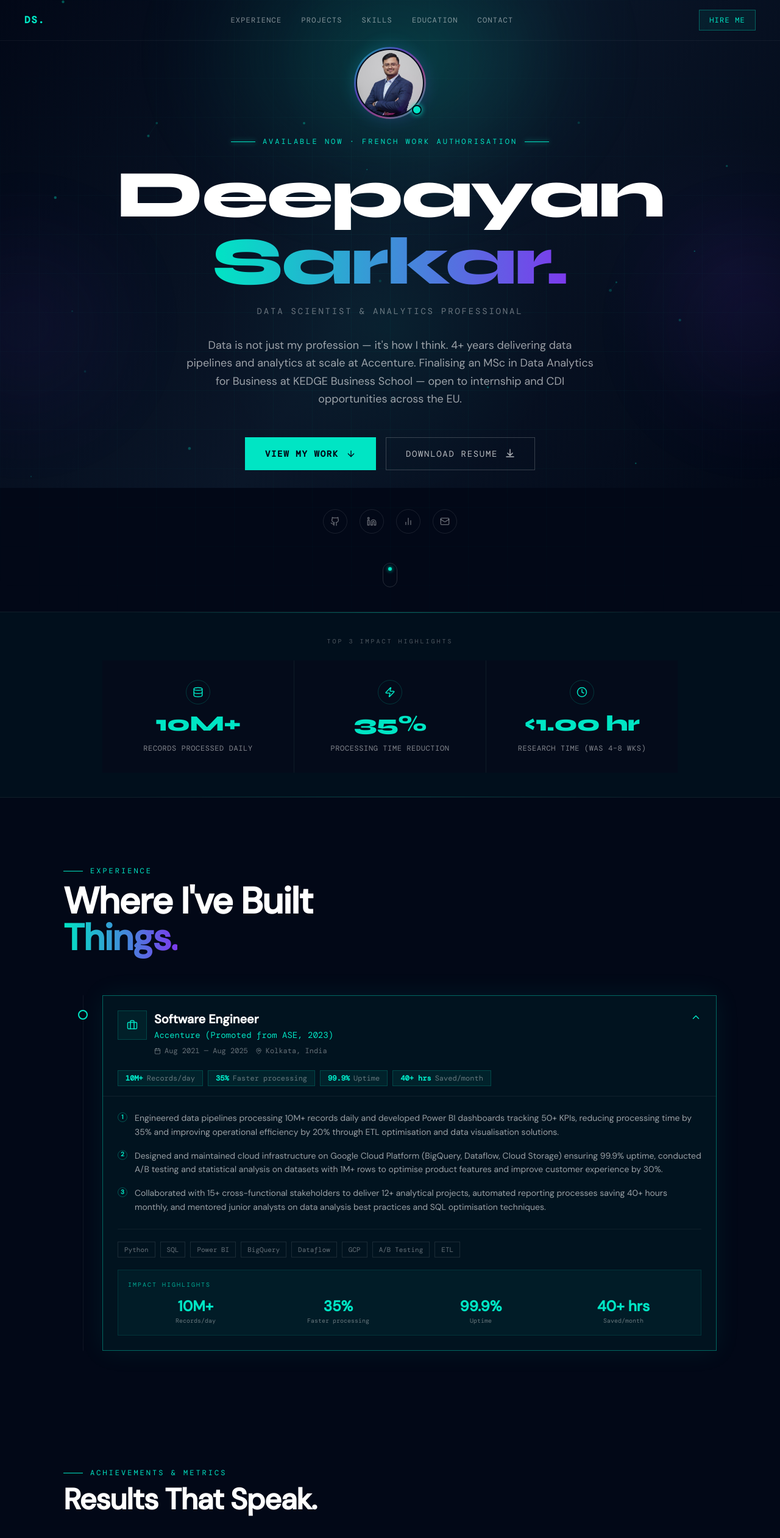
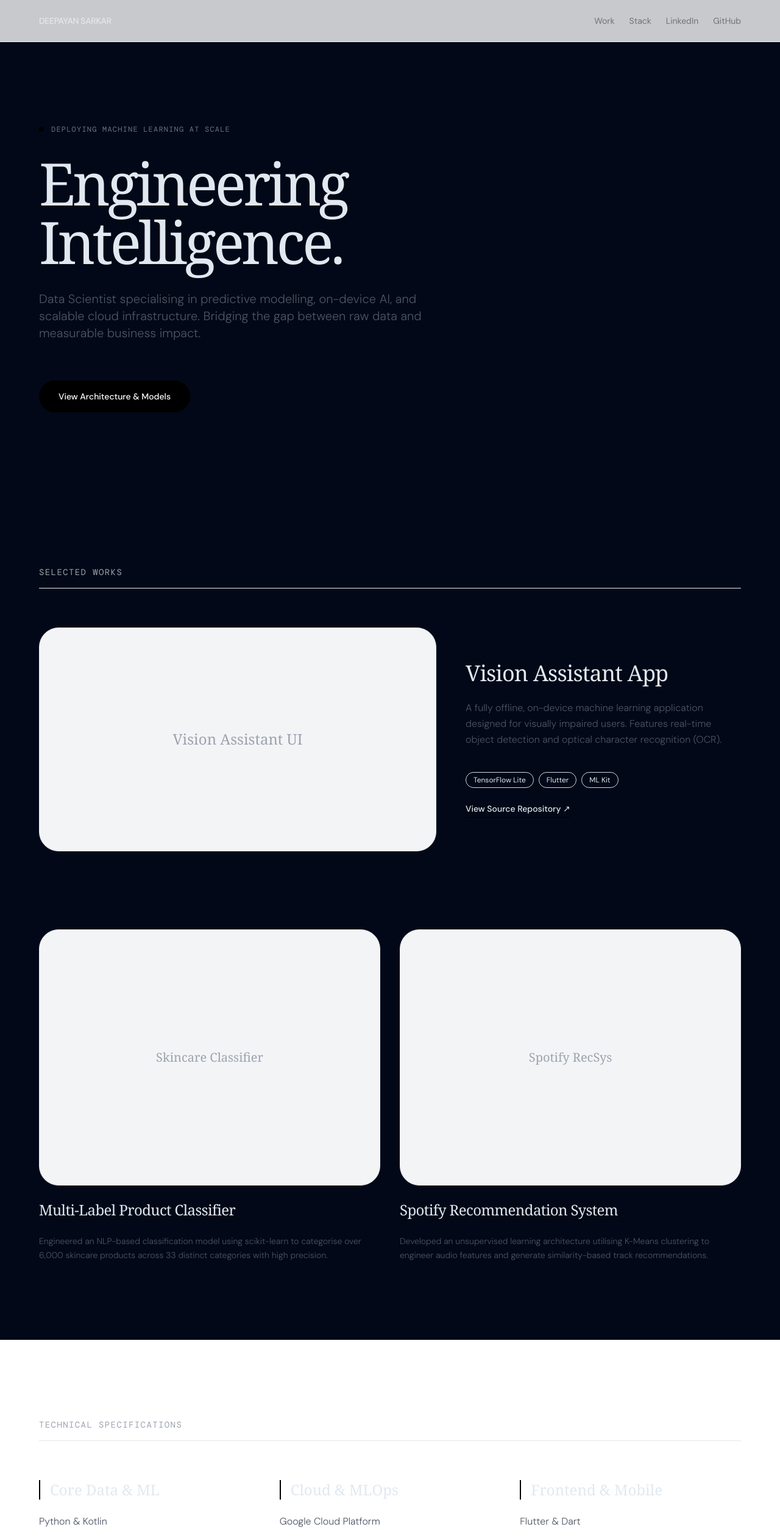
Before and after one commit to deepayans/portfolio, a Next.js app: page / in a window 1280 px wide. Shown: the top 2522 px of the page at 61% size. Built offline with nearby package versions, Linux system fonts and the light colour scheme; a web font is replaced by a local one.

Commit message:
Refactor Portfolio component and remove unused imports

```diff
--- a/app/page.tsx
+++ b/app/page.tsx
@@ -1,49 +1,141 @@
-"use client";
+import React from 'react';
 
-import { useState } from "react";
-import dynamic from "next/dynamic";
-import SplashScreen from "@/components/SplashScreen";
-import AnimatedBackground from "@/components/AnimatedBackground";
-import Nav from "@/components/Nav";
-import Hero from "@/components/Hero";
-import TopImpact from "@/components/TopImpact";
-import Experience from "@/components/Experience";
-import Projects from "@/components/Projects";
-import Skills from "@/components/Skills";
-import Education from "@/components/Education";
-import Contact from "@/components/Contact";
-import Footer from "@/components/Footer";
+export default function Portfolio() {
+  return (
+    <main className="selection:bg-black selection:text-white">
+      {/* Navigation */}
+      <nav className="fixed top-0 w-full bg-[#FAFAFA]/80 backdrop-blur-md z-50 border-b border-gray-100">
+        <div className="w-full flex justify-between items-center py-6 px-8 md:px-16 max-w-7xl mx-auto">
+          <div className="font-medium tracking-tight text-sm uppercase">
+            Deepayan Sarkar
+          </div>
+          <div className="flex gap-6 text-sm text-gray-500">
+            <a href="#projects" className="hover:text-black transition-colors">Work</a>
+            <a href="#stack" className="hover:text-black transition-colors">Stack</a>
+            <a href="https://linkedin.com/in/deepayan" target="_blank" rel="noreferrer" className="hover:text-black transition-colors">LinkedIn</a>
+            <a href="https://github.com/deepayans" target="_blank" rel="noreferrer" className="hover:text-black transition-colors">GitHub</a>
+          </div>
+        </div>
+      </nav>
 
-// Lazy-load heavy sections — deferred until needed
-const Achievements = dynamic(() => import("@/components/Achievements"), { ssr: false });
-const Recommendations = dynamic(() => import("@/components/Recommendations"), { ssr: false });
+      {/* Hero Section */}
+      <section className="flex flex-col justify-center min-h-screen px-8 md:px-16 max-w-7xl mx-auto pt-20">
+        <div className="max-w-4xl space-y-8">
+          <div className="flex items-center gap-3 text-xs font-mono text-gray-500 uppercase tracking-widest">
+            <span className="relative flex h-2 w-2">
+              <span className="animate-ping absolute inline-flex h-full w-full rounded-full bg-black opacity-40"></span>
+              <span className="relative inline-flex rounded-full h-2 w-2 bg-black"></span>
+            </span>
+            Deploying Machine Learning at Scale
+          </div>
 
-export default function Page() {
-  const [splashDone, setSplashDone] = useState(false);
+          <h1 className="text-6xl md:text-8xl tracking-tighter leading-[0.9] font-serif">
+            Engineering <br /> Intelligence.
+          </h1>
 
-  return (
-    <>
-      {!splashDone && <SplashScreen onDone={() => setSplashDone(true)} />}
+          <p className="text-lg md:text-xl text-gray-600 max-w-2xl font-light leading-relaxed">
+            Data Scientist specialising in predictive modelling, on-device AI, and scalable cloud infrastructure. Bridging the gap between raw data and measurable business impact.
+          </p>
 
-      <AnimatedBackground />
-      <Nav />
+          <div className="pt-8">
+            <a
+              href="#projects"
+              className="inline-flex items-center justify-center px-8 py-4 text-sm font-medium text-white bg-black rounded-full hover:bg-gray-800 transition-all duration-300"
+            >
+              View Architecture & Models
+            </a>
+          </div>
+        </div>
+      </section>
 
-      <main
-        className="transition-opacity duration-700 pb-20 md:pb-0"
-        style={{ opacity: splashDone ? 1 : 0 }}
-      >
-        <Hero />
-        <TopImpact />
-        <Experience />
-        <Achievements />
-        <Projects />
-        <Skills />
-        <Education />
-        <Recommendations />
-        <Contact />
-      </main>
+      {/* Project Showroom */}
+      <section id="projects" className="py-32 px-8 md:px-16 max-w-7xl mx-auto">
+        <h2 className="text-sm font-mono text-gray-400 uppercase tracking-widest mb-16 border-b border-gray-200 pb-4">Selected Works</h2>
 
-      <Footer />
-    </>
+        <div className="space-y-32">
+          {/* Flagship Project */}
+          <div className="group relative grid grid-cols-1 lg:grid-cols-12 gap-12 items-center">
+            <div className="lg:col-span-7 bg-gray-100 rounded-[2rem] aspect-video flex items-center justify-center overflow-hidden border border-gray-200">
+              <div className="text-gray-400 font-serif text-2xl">Vision Assistant UI</div>
+            </div>
+            <div className="lg:col-span-5 space-y-6">
+              <h3 className="text-4xl font-serif tracking-tight">Vision Assistant App</h3>
+              <p className="text-gray-600 font-light leading-relaxed">
+                A fully offline, on-device machine learning application designed for visually impaired users. Features real-time object detection and optical character recognition (OCR).
+              </p>
+              <div className="flex flex-wrap gap-2 pt-4">
+                <span className="px-3 py-1 text-xs border border-gray-300 rounded-full">TensorFlow Lite</span>
+                <span className="px-3 py-1 text-xs border border-gray-300 rounded-full">Flutter</span>
+                <span className="px-3 py-1 text-xs border border-gray-300 rounded-full">ML Kit</span>
+              </div>
+              <a href="https://github.com/deepayans/SLM-APK-Blind-App" target="_blank" rel="noreferrer" className="inline-block mt-4 text-sm font-medium border-b border-black pb-1 hover:text-gray-600 hover:border-gray-600 transition-colors">
+                View Source Repository ↗
+              </a>
+            </div>
+          </div>
+
+          {/* Grid Projects */}
+          <div className="grid grid-cols-1 md:grid-cols-2 gap-12 md:gap-8">
+            <div className="space-y-6">
+              <div className="bg-gray-100 rounded-[2rem] aspect-[4/3] flex items-center justify-center border border-gray-200">
+                 <div className="text-gray-400 font-serif text-xl">Skincare Classifier</div>
+              </div>
+              <h3 className="text-2xl font-serif tracking-tight">Multi-Label Product Classifier</h3>
+              <p className="text-gray-600 font-light text-sm leading-relaxed">
+                Engineered an NLP-based classification model using scikit-learn to categorise over 6,000 skincare products across 33 distinct categories with high precision.
+              </p>
+            </div>
+            <div className="space-y-6">
+              <div className="bg-gray-100 rounded-[2rem] aspect-[4/3] flex items-center justify-center border border-gray-200">
+                 <div className="text-gray-400 font-serif text-xl">Spotify RecSys</div>
+              </div>
+              <h3 className="text-2xl font-serif tracking-tight">Spotify Recommendation System</h3>
+              <p className="text-gray-600 font-light text-sm leading-relaxed">
+                Developed an unsupervised learning architecture utilising K-Means clustering to engineer audio features and generate similarity-based track recommendations.
+              </p>
+            </div>
+          </div>
+        </div>
+      </section>
+
+      {/* Tech Stack Matrix */}
+      <section id="stack" className="py-32 px-8 md:px-16 max-w-7xl mx-auto bg-white border-t border-gray-100">
+        <h2 className="text-sm font-mono text-gray-400 uppercase tracking-widest mb-16 border-b border-gray-200 pb-4">Technical Specifications</h2>
+        <div className="grid grid-cols-1 md:grid-cols-3 gap-16 md:gap-8">
+          <div className="space-y-6">
+            <h4 className="font-serif text-2xl border-l-2 border-black pl-4">Core Data & ML</h4>
+            <ul className="space-y-3 text-gray-600 font-light">
+              <li>Python & Kotlin</li>
+              <li>scikit-learn & XGBoost</li>
+              <li>PyTorch & TensorFlow</li>
+              <li>pandas & NumPy</li>
+            </ul>
+          </div>
+          <div className="space-y-6">
+            <h4 className="font-serif text-2xl border-l-2 border-black pl-4">Cloud & MLOps</h4>
+            <ul className="space-y-3 text-gray-600 font-light">
+              <li>Google Cloud Platform</li>
+              <li>BigQuery & Dataflow</li>
+              <li>Docker Containerisation</li>
+              <li>GitHub Actions (CI/CD)</li>
+            </ul>
+          </div>
+          <div className="space-y-6">
+            <h4 className="font-serif text-2xl border-l-2 border-black pl-4">Frontend & Mobile</h4>
+            <ul className="space-y-3 text-gray-600 font-light">
+              <li>Flutter & Dart</li>
+              <li>Next.js & React</li>
+              <li>Tailwind CSS</li>
+              <li>On-Device ML (TFLite)</li>
+            </ul>
+          </div>
+        </div>
+      </section>
+
+      {/* Footer */}
+      <footer className="py-12 text-center text-sm text-gray-400 bg-black">
+        <p>© {new Date().getFullYear()} Deepayan Sarkar. All rights reserved.</p>
+      </footer>
+    </main>
   );
 }
```
